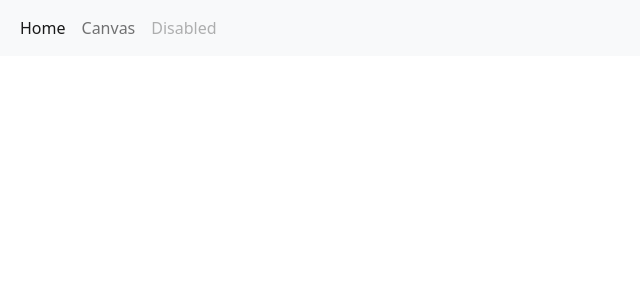
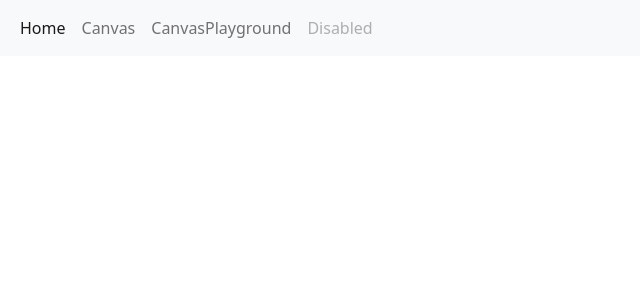
Before and after one commit to Shenchuanhuan/learn-canvas-svg, a React app: page / in a window 1280 px wide. Shown: the top 300 px of the page, without its empty margins (0-640 px from the left). Built offline with nearby package versions, Linux system fonts and the light colour scheme.

Commit message:
add: add playground

```diff
--- a/src/index.jsx
+++ b/src/index.jsx
@@ -7,6 +7,7 @@ import {
 } from 'react-router-dom';
 
 import CanvasLayer from './canvas';
+import CanvasPlayground from './playground/canvas';
 
 const Main = () => (
     <div>
@@ -19,6 +20,9 @@ const Main = () => (
                     </li>
                     <li className="nav-item">
                         <NavLink to="/canvas" className="nav-link">Canvas</NavLink>
+                    </li>
+                    <li className="nav-item">
+                        <NavLink to="/canvasplayground" className="nav-link">CanvasPlayground</NavLink>
                     </li>
                     <li className="nav-item">
                         <a className="nav-link disabled">Disabled</a>
@@ -39,6 +43,10 @@ const router = createBrowserRouter([
             {
                 path: 'canvas',
                 element: <CanvasLayer />,
+            },
+            {
+                path: 'canvasplayground',
+                element: <CanvasPlayground />,
             }
         ]
     },
--- /dev/null
+++ b/src/playground/canvas.jsx
@@ -0,0 +1,59 @@
+import * as React from 'react';
+import {
+    useEffect,
+    useRef,
+    useState,
+} from 'react';
+
+import './index.css';
+
+export default function CanvasPlayground() {
+    const canvasDOM = useRef(null);
+    const [dragPt, setDragPt] = useState([200, 100]);
+
+    const drawLine = () => {
+        if (canvasDOM.current && canvasDOM.current.getContext) {
+            const ctx = canvasDOM.current.getContext('2d');
+
+
+            ctx.beginPath();
+            ctx.fillStyle = "red";
+            ctx.moveTo(340, 100);
+            ctx.arc(330, 100, 10, 0, 2 * Math.PI, true); // end point
+
+            ctx.moveTo(100, 100);
+            ctx.arc(90, 100, 10, 0, 2 * Math.PI, true); // start point
+            ctx.fill();
+
+            // quadratic
+            ctx.beginPath();
+            ctx.moveTo(100, 100);
+            ctx.quadraticCurveTo(dragPt[0], dragPt[1], 320, 100);
+            ctx.stroke();
+
+            // draw drag point
+            // ctx.beginPath();
+            // ctx.moveTo(dragPt[0] / 2, dragPt[1]);
+            // ctx.fillStyle = "blue";
+            // ctx.arc();
+            // ctx.fill();
+        }
+    };
+
+    const initCanvas = () => {
+        const boundings = document.querySelector('.playground').getBoundingClientRect();
+        canvasDOM.current.width = boundings.width - 48 * 2;
+        console.log("%c 🍇 boundings", "color:#42b983", boundings);
+        drawLine();
+    };
+
+    useEffect(initCanvas, []);
+
+    return (
+        <div className='playground'>
+            <canvas height="300" ref={canvasDOM}>
+                Your browser doesn't support canvas...
+            </canvas>
+        </div>
+    );
+};
--- /dev/null
+++ b/src/playground/index.css
@@ -0,0 +1,3 @@
+.playground {
+    padding: 48px;
+}
```
